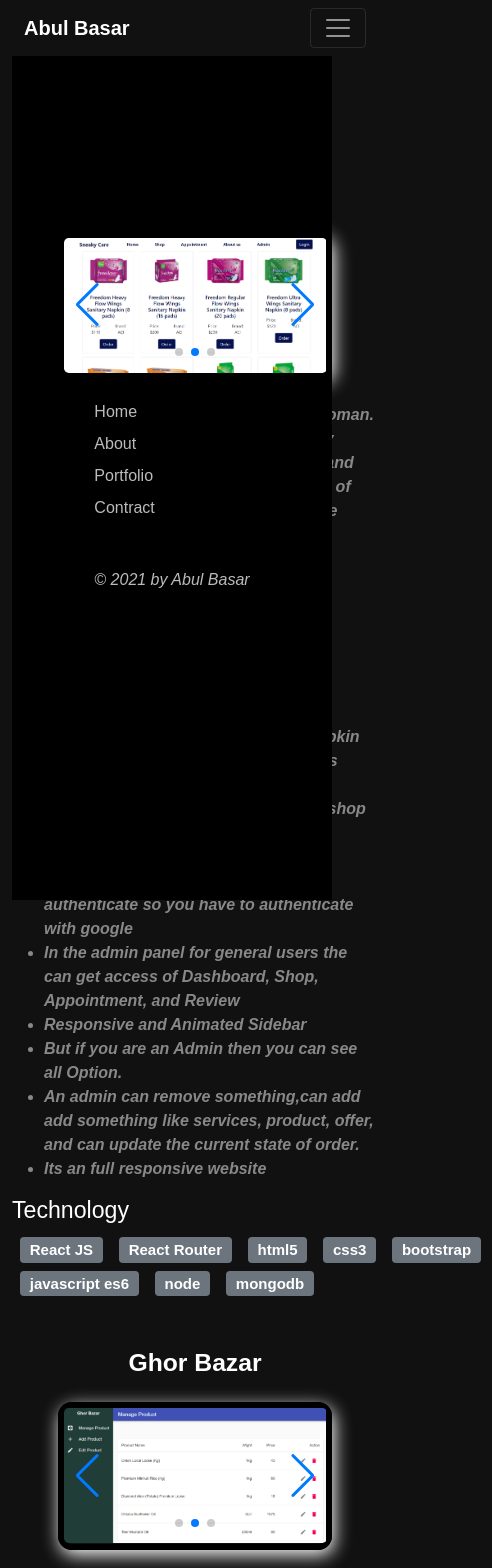
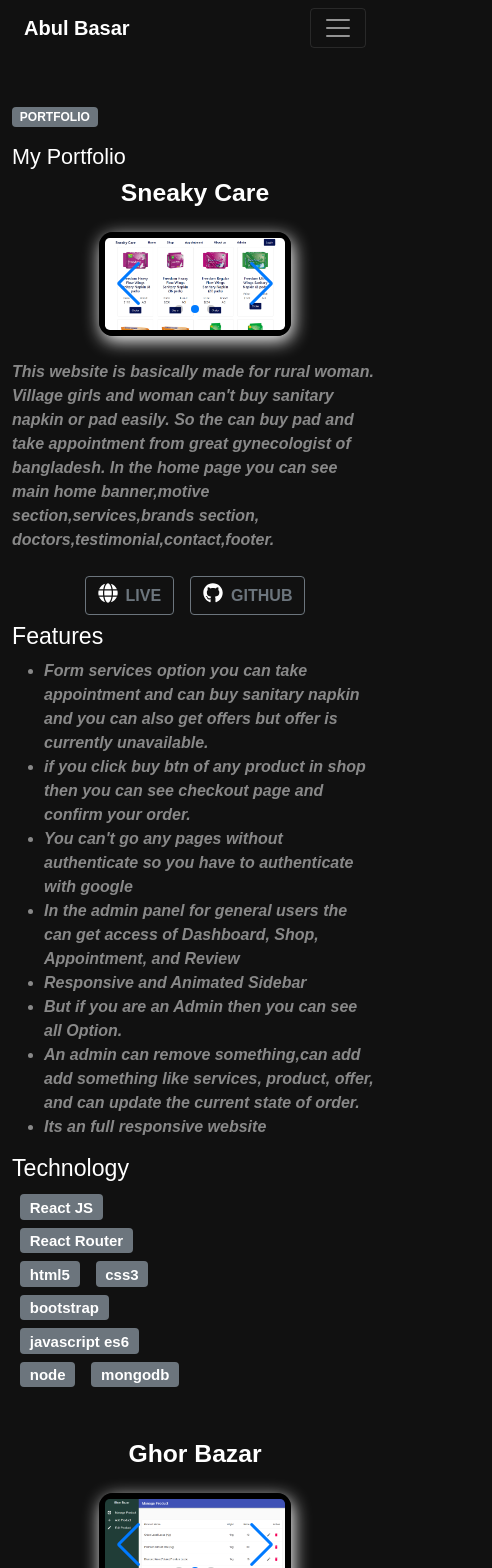
Before and after one commit to AbulBashar38/abul-basar-portfolio, a React (Create React App) app: page /portfolio in a window 390 px wide. Shown: the top 1568 px of the page, 492 px wide, since content can reach past the window. Built offline with nearby package versions, Linux system fonts and the light colour scheme.

Commit message:
portfolio page is responsive

```diff
--- /dev/null
+++ b/src/Component/Portfolio/Portfolio.css
@@ -0,0 +1,20 @@
+.swiper-style{
+    border: 6px solid black;
+    border-radius: 14px;
+    box-shadow: 2px 5px 18px white;
+    width: 22rem;
+}
+.techno-style{
+    width: 30rem;
+}
+.swiper-main{
+    width: 100%;
+}
+@media screen and (max-width: 575px) {
+    .swiper-style{
+        width: 12rem;
+    }
+    .techno-style{
+        width: 11rem;
+    }
+}
--- a/src/Component/Portfolio/Portfolio.js
+++ b/src/Component/Portfolio/Portfolio.js
@@ -35,7 +35,7 @@ const Portfolio = () => {
             description: "This website is basically a daily market. All kinds of products are shown on the home page of the website. Clicking on the buy now button of the product you want to buy will ask the buyer to log in and then take you to the check out page. There will be a description of the product then click on the check out button to confirm the order and take you to the next page. There you will see a list of what products the buyer has ordered. You can cancel the order from there. In the admin panel, you can delete products from Manage Products, add new products from Ad Products.",
             liveLink: 'https://ghor-bazar.web.app/',
             githubLink: 'https://github.com/AbulBashar38/ghor-bazar-client',
-            features: ['All product Show in Home page','Firebase Google Authentication for every page','Before order can go in the check out page','user can see orders and can cancel order.','Admin can delete and add product from admin panel.','Data loading spinner'],
+            features: ['All product Show in Home page', 'Firebase Google Authentication for every page', 'Before order can go in the check out page', 'user can see orders and can cancel order.', 'Admin can delete and add product from admin panel.', 'Data loading spinner'],
             technology: ['React JS', 'React Router', 'html5', 'css3', 'material ui', 'javascript es6', 'node', 'mongodb']
         },
         {
@@ -46,7 +46,7 @@ const Portfolio = () => {
             description: "The name of this web site is 'SOHOJ RIDERS' that means an easy transport system. In the home page of the web side you can see some transport ride named BIKE,TRAIN,CAR,BUS. If you click any button of the ride you will see that web side wants to verified you. For that you have to create an account account. if you want to create your account by your google account it is possible in this web site. For that just click the 'login with Google' button. After verified you can choose you destination. Thank you...",
             liveLink: 'https://sohoj-riders.web.app/',
             githubLink: 'https://github.com/AbulBashar38/sohoj-rider-client',
-            features: ['Bike, Train, Car, Bus 4 option in the home page.','Click any one and redirect to login page which is created by React router.','Create new user, login existence user and login by google option are available. All are developed by Firebase','Select destination place and date.','show hiring details'],
+            features: ['Bike, Train, Car, Bus 4 option in the home page.', 'Click any one and redirect to login page which is created by React router.', 'Create new user, login existence user and login by google option are available. All are developed by Firebase', 'Select destination place and date.', 'show hiring details'],
             technology: ['React JS', 'React Router', 'html5', 'css3', 'material ui', 'javascript es6']
         },
         {
@@ -57,7 +57,7 @@ const Portfolio = () => {
             description: "This react project is about some football club. You can know about all information of some Europe football club from this project. when you click button you can see a banner first fo the club. This will changes dynamically and this project is a responsive so you can use it on your mobile comfortable.",
             liveLink: 'https://frosty-poincare-bfe3fe.netlify.app/',
             githubLink: 'https://github.com/AbulBashar38/football-club-informar',
-            features: ['Showing All Club name and logo in a card element of React JS.','Showing All details of an club by clicking Explore button.','Use API for showing Data.','Use Fontawesome.'],
+            features: ['Showing All Club name and logo in a card element of React JS.', 'Showing All details of an club by clicking Explore button.', 'Use API for showing Data.', 'Use Fontawesome.'],
             technology: ['React JS', 'API', 'html5', 'css3', 'Bootstrap', 'javascript es6']
         }
     ]
@@ -66,11 +66,12 @@ const Portfolio = () => {
             <div className="navHeader d-none">
                 <NavHeader></NavHeader>
             </div>
-            <div className="row">
-                <div className="col-md-4">
-                    <Sidebar></Sidebar>
-                </div>
-                <div className="col-md-8">
+
+            <div className="sidebar-main">
+                <Sidebar></Sidebar>
+            </div>
+            <div className="main-part" style={{ height: 'auto' }}>
+                <div>
                     <p className='mt-5'><span className='badge bg-secondary'>PORTFOLIO</span></p>
                     <h4>My Portfolio</h4>
                     <div>
@@ -80,6 +81,7 @@ const Portfolio = () => {
                     </div>
                 </div>
             </div>
+
         </main>
     );
 };
--- a/src/Component/Portfolio/ProjectDetails.js
+++ b/src/Component/Portfolio/ProjectDetails.js
@@ -6,37 +6,42 @@ import { Swiper, SwiperSlide } from "swiper/react";
 import "swiper/swiper.min.css";
 import "swiper/components/pagination/pagination.min.css"
 import "swiper/components/navigation/navigation.min.css"
+import './Portfolio.css'
 import SwiperCore, {
     Autoplay, Pagination, Navigation
 } from 'swiper/core';
-import { useHistory } from 'react-router-dom';
 SwiperCore.use([Autoplay, Pagination, Navigation]);
+
 const ProjectDetails = (prams) => {
+
     const { projectName, image1, image2, image3, description, liveLink, githubLink, features, technology } = prams.data
-
-    const linkStyle = {
-        hover: { color: 'green' }
-    }
 
     return (
         <section className='mb-5'>
+
             <h2 className='fw-bold text-center'>{projectName}</h2>
-            <div className='mt-4 d-flex justify-content-center'>
-                <div style={{ border: '6px solid black', borderRadius: '14px', boxShadow: '2px 5px 18px white' }} className='w-75'>
+
+            <div className='mt-4 d-flex justify-content-center swiper-main'>
+
+                <div className='swiper-style'>
+
                     <Swiper slidesPerView={1} spaceBetween={30} loop={true} autoplay={{ delay: 5000 }} pagination={{
                         "clickable": true
                     }} navigation={true} className="mySwiper">
+
                         <SwiperSlide><img src={image1} alt="" className="img-fluid rounded-3" /></SwiperSlide>
                         <SwiperSlide><img src={image2} alt="" className="img-fluid rounded-3" /></SwiperSlide>
                         <SwiperSlide><img src={image3} alt="" className="img-fluid rounded-3" /></SwiperSlide>
+
                     </Swiper>
                 </div>
+
             </div>
             <div className='mt-4'>
                 <p className='fst-italic text-white-50 fw-bolder'> {description} </p>
                 <div className='text-center'>
 
-                    <a href={liveLink} style={linkStyle} target="_blank" className='btn btn-outline-secondary fw-bold m-2' rel="noopener noreferrer">
+                    <a href={liveLink} target="_blank" className='btn btn-outline-secondary fw-bold m-2' rel="noopener noreferrer">
                         <FontAwesomeIcon className='me-2 fs-5 text-white' icon={faGlobe} />LIVE
                     </a>
 
@@ -52,7 +57,7 @@ const ProjectDetails = (prams) => {
                     }
                 </ul>
                 <h3>Technology</h3>
-                <div style={{ width: '30rem' }}>
+                <div className='techno-style'>
                     {
                         technology.map(tech => <h5 className='d-inline'><span className='badge bg-secondary  my-1 mx-2'>{tech}</span></h5>)
                     }
```
